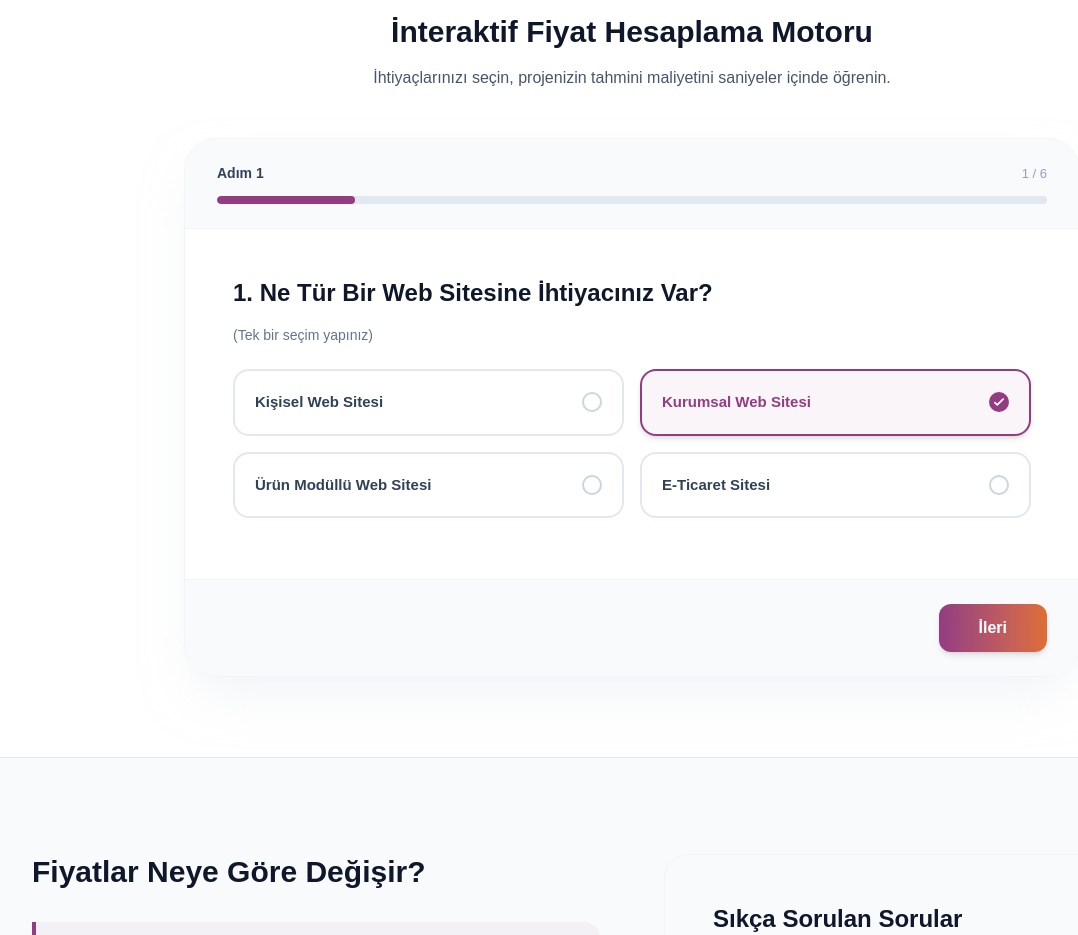
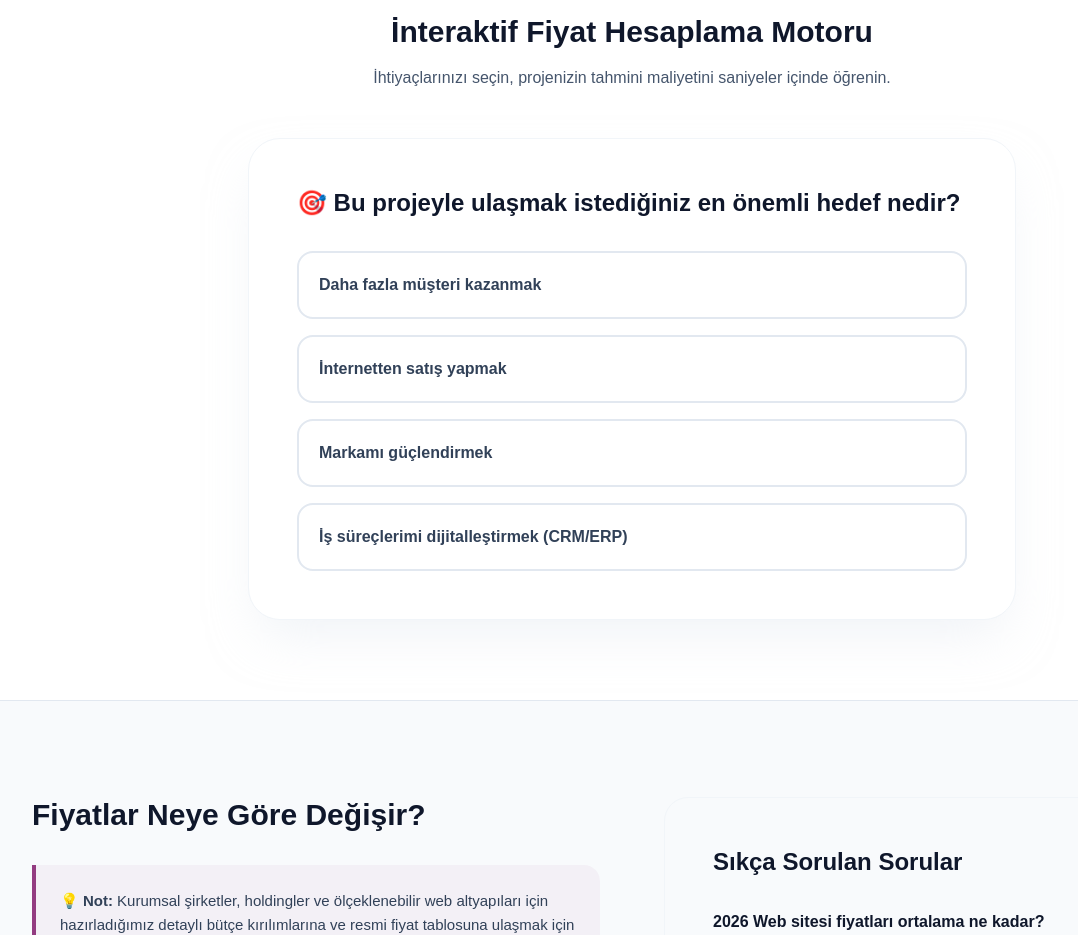
Before and after one commit to elamedya-sudo/eladesign-next, a Next.js app: page /web-sitesi-fiyatlari in a window 1280 px wide. Shown: the part 1160-2095 px from the top of the page, without its empty margins (8-1086 px from the left). Built offline with nearby package versions, Linux system fonts and the light colour scheme.

Commit message:
Fiyat sayfası başlangıç düzenlemesi

```diff
--- a/app/(main)/web-sitesi-fiyatlari/page.tsx
+++ b/app/(main)/web-sitesi-fiyatlari/page.tsx
@@ -1,5 +1,5 @@
 import Link from "next/link";
-import PriceCalculator from "@/components/sections/PriceCalculator";
+import SalesAdvisor from "@/components/sections/SalesAdvisor";
 
 // 1. GLOBAL VİZYON ODAKLI METADATA & CANONICAL
 export const metadata = {
@@ -154,7 +154,7 @@ export default function PricingPage() {
               <p className="text-slate-600">İhtiyaçlarınızı seçin, projenizin tahmini maliyetini saniyeler içinde öğrenin.</p>
             </div>
 
-            <PriceCalculator />
+            <SalesAdvisor />
           </div>
         </div>
 
--- /dev/null
+++ b/components/sections/SalesAdvisor.tsx
@@ -0,0 +1,102 @@
+"use client";
+
+import { useState } from "react";
+
+const questions = [
+  {
+    id: "q1",
+    title: "🎯 Bu projeyle ulaşmak istediğiniz en önemli hedef nedir?",
+    options: [
+      { id: "lead_gen", label: "Daha fazla müşteri kazanmak", segment: "professional" },
+      { id: "ecommerce", label: "İnternetten satış yapmak", segment: "ecommerce" },
+      { id: "branding", label: "Markamı güçlendirmek", segment: "professional" },
+      { id: "automation", label: "İş süreçlerimi dijitalleştirmek (CRM/ERP)", segment: "enterprise" },
+    ]
+  },
+  {
+    id: "q2",
+    title: "🏢 İşletmenizi en iyi hangisi tanımlar?",
+    options: [
+      { id: "small", label: "Küçük işletme / Yeni kuruluyor", segment: "starter" },
+      { id: "kobi", label: "Büyüyen KOBİ", segment: "professional" },
+      { id: "enterprise", label: "Kurumsal / Çok Şubeli / Uluslararası", segment: "enterprise" },
+    ]
+  },
+  {
+    id: "q3",
+    title: "💰 Projede sizin için en önemli öncelik hangisi?",
+    options: [
+      { id: "budget", label: "En uygun maliyet", segment: "starter" },
+      { id: "balance", label: "Fiyat / Performans dengesi", segment: "professional" },
+      { id: "quality", label: "Uzun ömürlü ve kaliteli çözüm", segment: "professional" },
+      { id: "tech", label: "En gelişmiş teknoloji (AI/API)", segment: "enterprise" },
+    ]
+  }
+];
+
+export default function SalesAdvisor() {
+  const [step, setStep] = useState(0);
+  const [answers, setAnswers] = useState<Record<string, string>>({});
+  const brandColor = "#933c81";
+
+  const handleSelect = (questionId: string, segment: string) => {
+    setAnswers({ ...answers, [questionId]: segment });
+    if (step < questions.length - 1) {
+      setStep(step + 1);
+    } else {
+      setStep(1); // Analiz ekranı
+      setTimeout(() => setStep(2), 2000); // 2 sn analiz süresi
+    }
+  };
+
+  return (
+    <div className="bg-white rounded-[2rem] shadow-2xl shadow-slate-200/50 border border-slate-100 p-8 lg:p-12 max-w-3xl mx-auto min-h-[400px] flex flex-col justify-center">
+
+      {/* Soru Aşaması */}
+      {step === 0 && (
+        <div className="animate-in fade-in duration-500">
+          <h3 className="text-2xl font-extrabold text-slate-900 mb-8">{questions[0].title}</h3>
+          <div className="grid grid-cols-1 gap-4">
+            {questions[0].options.map(opt => (
+              <button key={opt.id} onClick={() => handleSelect(questions[0].id, opt.segment)} className="p-5 rounded-2xl border-2 border-slate-200 hover:border-[#933c81] text-left font-semibold text-slate-700 hover:text-[#933c81] transition-all">
+                {opt.label}
+              </button>
+            ))}
+          </div>
+        </div>
+      )}
+
+      {/* Analiz Ekranı */}
+      {step === 1 && (
+        <div className="text-center animate-pulse">
+          <div className="w-16 h-16 bg-[#933c81]/10 rounded-full flex items-center justify-center mx-auto mb-6">⚙️</div>
+          <h3 className="text-xl font-bold text-slate-900">Dijital Stratejiniz Analiz Ediliyor...</h3>
+          <p className="text-slate-500">İşletme hedeflerinize en uygun teknoloji mimarisini kurguluyoruz.</p>
+        </div>
+      )}
+
+      {/* Özet Ekranı */}
+      {step === 2 && (
+        <div className="animate-in zoom-in-95 duration-500 bg-slate-900 text-white p-8 rounded-3xl">
+          <h2 className="text-2xl font-bold mb-4 text-[#e890d6]">Stratejik Çözüm Özetiniz</h2>
+          <p className="text-slate-300 mb-6 leading-relaxed">Verdiğiniz yanıtlar doğrultusunda; standart bir web sitesinden ziyade, operasyonel verimliliği artıracak özel bir mimari öneriyoruz. Bu, markanızın dijital varlığını bir üst seviyeye taşıyacaktır.</p>
+          <button onClick={() => setStep(3)} className="w-full bg-[#933c81] py-4 rounded-xl font-bold hover:bg-[#7a316a] transition-all">
+            Detaylı Raporu İndir
+          </button>
+        </div>
+      )}
+
+      {/* Lead Capture */}
+      {step === 3 && (
+        <div className="animate-in fade-in duration-500">
+          <h3 className="text-2xl font-bold mb-6">Detaylı Rapor İçin İletişim</h3>
+          <input className="w-full p-4 mb-4 border border-slate-200 rounded-xl" placeholder="Ad Soyad" />
+          <input className="w-full p-4 mb-4 border border-slate-200 rounded-xl" placeholder="E-posta" />
+          <button className="w-full bg-slate-900 text-white py-4 rounded-xl font-bold hover:bg-black transition-all">
+            Raporu Oluştur ve Gönder
+          </button>
+        </div>
+      )}
+    </div>
+  );
+}
```
